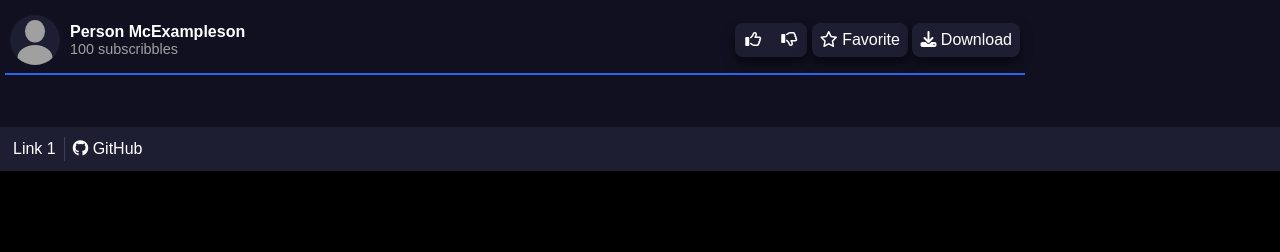
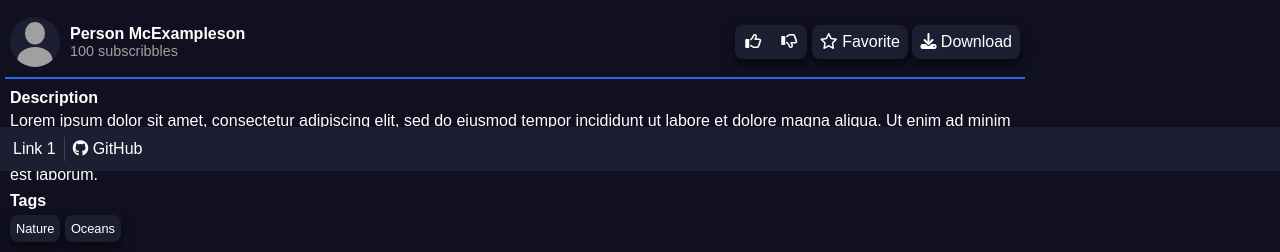
Before and after one commit to cm-360/VisiVerse, a Python web app: template visiverse/templates/pages/view.html in a window 1280 px wide. Shown: the part 629-881 px from the top of the page. Before the commit the page ends 800 px from the top, so only its background shows below. Run offline with Jinja, Linux system fonts and the light colour scheme; the template is opened without the code that fills it, so the values that code supplies are empty.

Commit message:
add description and tags sections, field style changes

```diff
--- a/visiverse/static/css/custom.css
+++ b/visiverse/static/css/custom.css
@@ -138,6 +138,10 @@
 	font-size: 1em;
 	color: var(--color-text-foreground);
 }
+.button-sm {
+	padding: 6px;
+	font-size: 0.8em;
+}
 .button-group {
 	display: inline-flex;
 	border-radius: 8px;
@@ -195,10 +199,10 @@
 	margin: 2px 0;
 }
 .field-md {
-	margin: 4px 0;
+	margin: 5px 0;
 }
 .field-lg {
-	margin: 6px 0;
+	margin: 8px 0;
 }
 
 /* Profile info */
--- a/visiverse/templates/pages/view.html
+++ b/visiverse/templates/pages/view.html
@@ -36,6 +36,20 @@
 		</div>
 	</div>
 </div>
+<div class="section-content">
+	<div class="field-lg">
+		<h4>Description</h4>
+		<div class="field-md">Lorem ipsum dolor sit amet, consectetur adipiscing elit, sed do eiusmod tempor incididunt ut labore et dolore magna aliqua. Ut enim ad minim veniam, quis nostrud exercitation ullamco laboris nisi ut aliquip ex ea commodo consequat. Duis aute irure dolor in reprehenderit in voluptate velit esse cillum dolore eu fugiat nulla pariatur. Excepteur sint occaecat cupidatat non proident, sunt in culpa qui officia deserunt mollit anim id est laborum.</div>
+	</div>
+	<div class="field-lg">
+		<h4>Tags</h4>
+		<div class="field-md">
+			<button class="button button-sm button-dark shadow">Nature</button>
+			<button class="button button-sm button-dark shadow">Oceans</button>
+		</div>
+	</div>
+</div>
+
 {% endblock %}
 
 {% block sidebar_content %}
```
